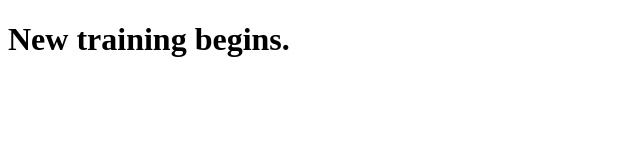
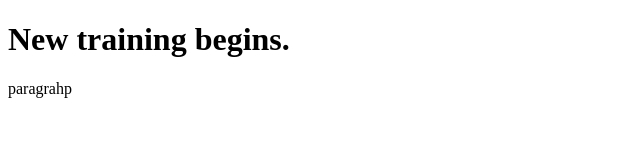
Before and after one commit to servet-isikli/html-elements-fashion-blog, a plain HTML site: page index.html in a window 1280 px wide. Shown: the full height of the page, 0-640 px from the left. Drawn offline with Linux system fonts and the light colour scheme.

Commit message:
tag "<p>"

```diff
--- a/index.html
+++ b/index.html
@@ -4,9 +4,11 @@
     <meta charset="UTF-8">
     <meta http-equiv="X-UA-Compatible" content="IE=edge">
     <meta name="viewport" content="width=device-width, initial-scale=1.0">
-    <title>Document</title>
+    <title>Fundamentals of HTML</title>
 </head>
 <body>
     <h1>New training begins.</h1>
+    <p>paragrahp</p>
+
 </body>
 </html>
```
